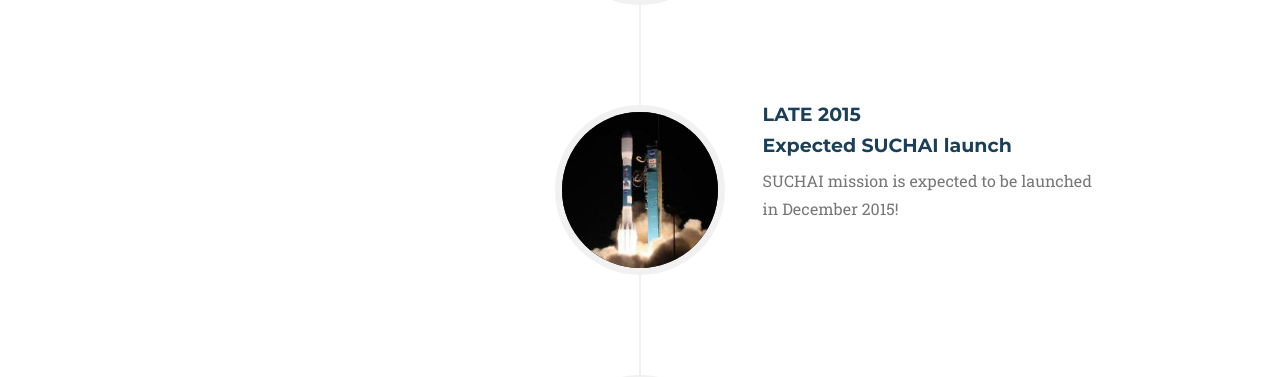
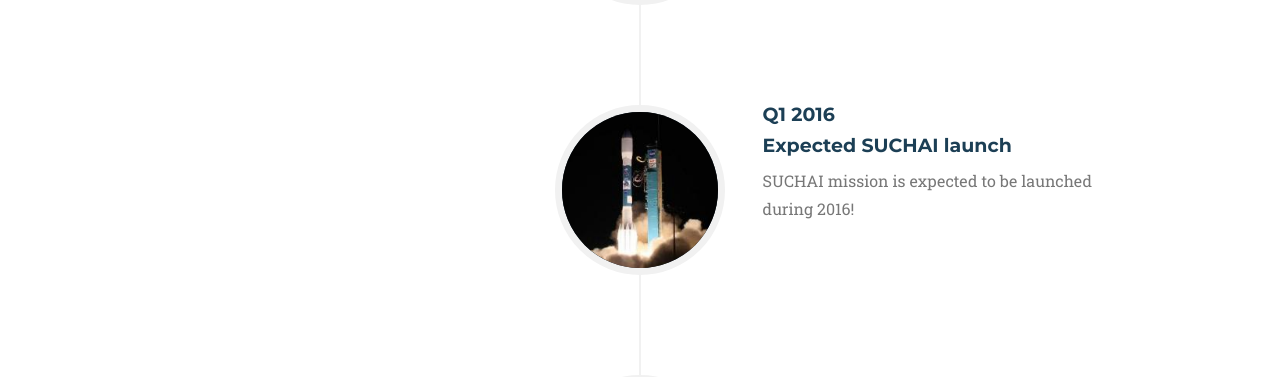
Before and after one commit to auroraspace/auroraspace.github.io, a Jekyll site: the page built from index.html, in a window 1280 px wide and 900 px high, scrolled down 3340 px. Shown: the part 157-534 px from the top of the window. Built offline with Jekyll 4.4.1, drawn with Linux system fonts in a browser that asks for light colours; some web fonts are replaced.

Commit message:
Updating SUCHAI launching date

```diff
--- a/_includes/about.html
+++ b/_includes/about.html
@@ -72,12 +72,12 @@
                             </div>
                             <div class="timeline-panel">
                                 <div class="timeline-heading">
-                                    <h4>Late 2015</h4>
+                                    <h4>Q1 2016</h4>
                                     <h4 class="subheading">Expected SUCHAI launch</h4>
                                 </div>
                                 <div class="timeline-body">
                                     <p class="text-muted">
-                                        SUCHAI mission is expected to be launched in December 2015!
+                                        SUCHAI mission is expected to be launched during 2016!
                                     </p>
                                 </div>
                             </div>
```
